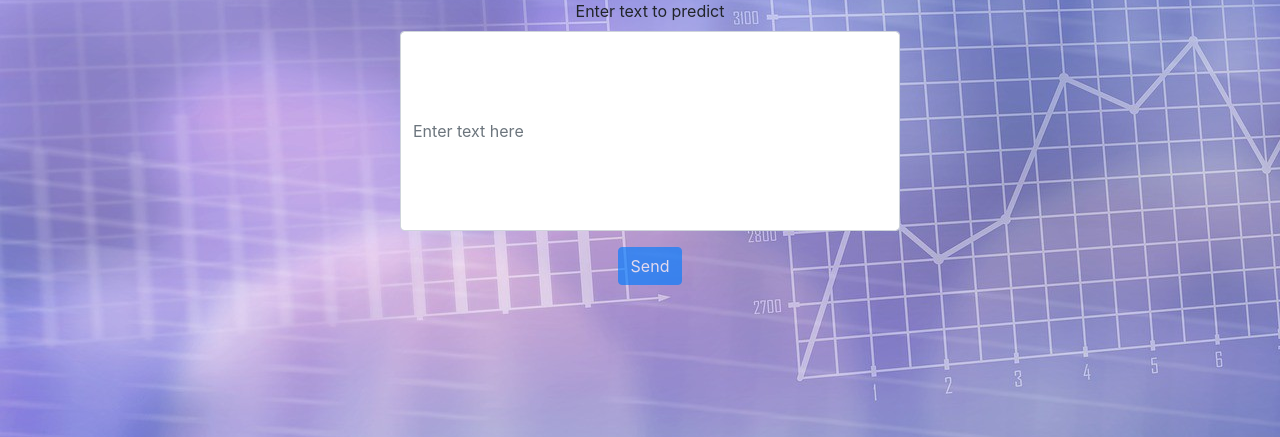
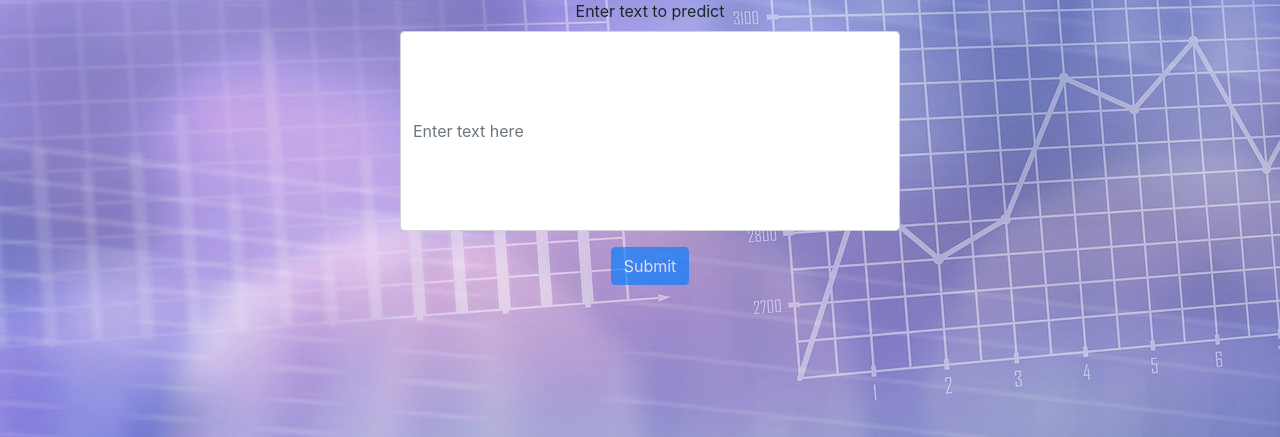
Before and after one commit to Troublem1/NaiveBayes, a Flask app: page / in a window 1280 px wide. Shown: the part 61-498 px from the top of the page. Run offline with Flask 2, Linux system fonts and the light colour scheme; some libraries are stand-ins or nearby versions.

Commit message:
changed to submit button

```diff
--- a/app/templates/index.html
+++ b/app/templates/index.html
@@ -24,7 +24,7 @@
             <input name="text_field" id="text_field" style="height: 200px;" type="text" class="form-control" placeholder="Enter text here">
 
           </div>
-          <button id="button-a" type="submit" class="btn btn-primary">Send</button>
+          <button id="button-a" type="submit" class="btn btn-primary">Submit</button>
 
         </form>
 
```
